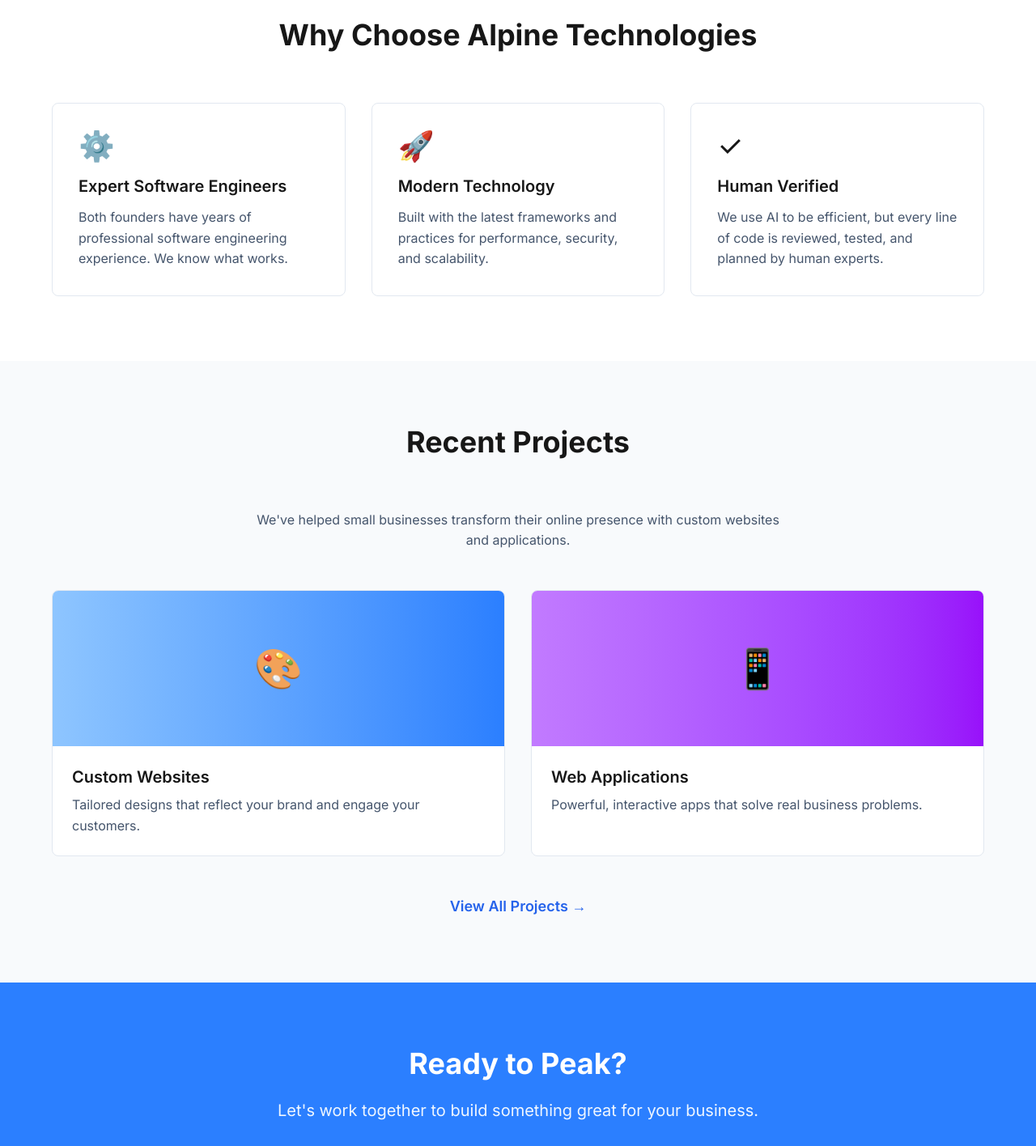
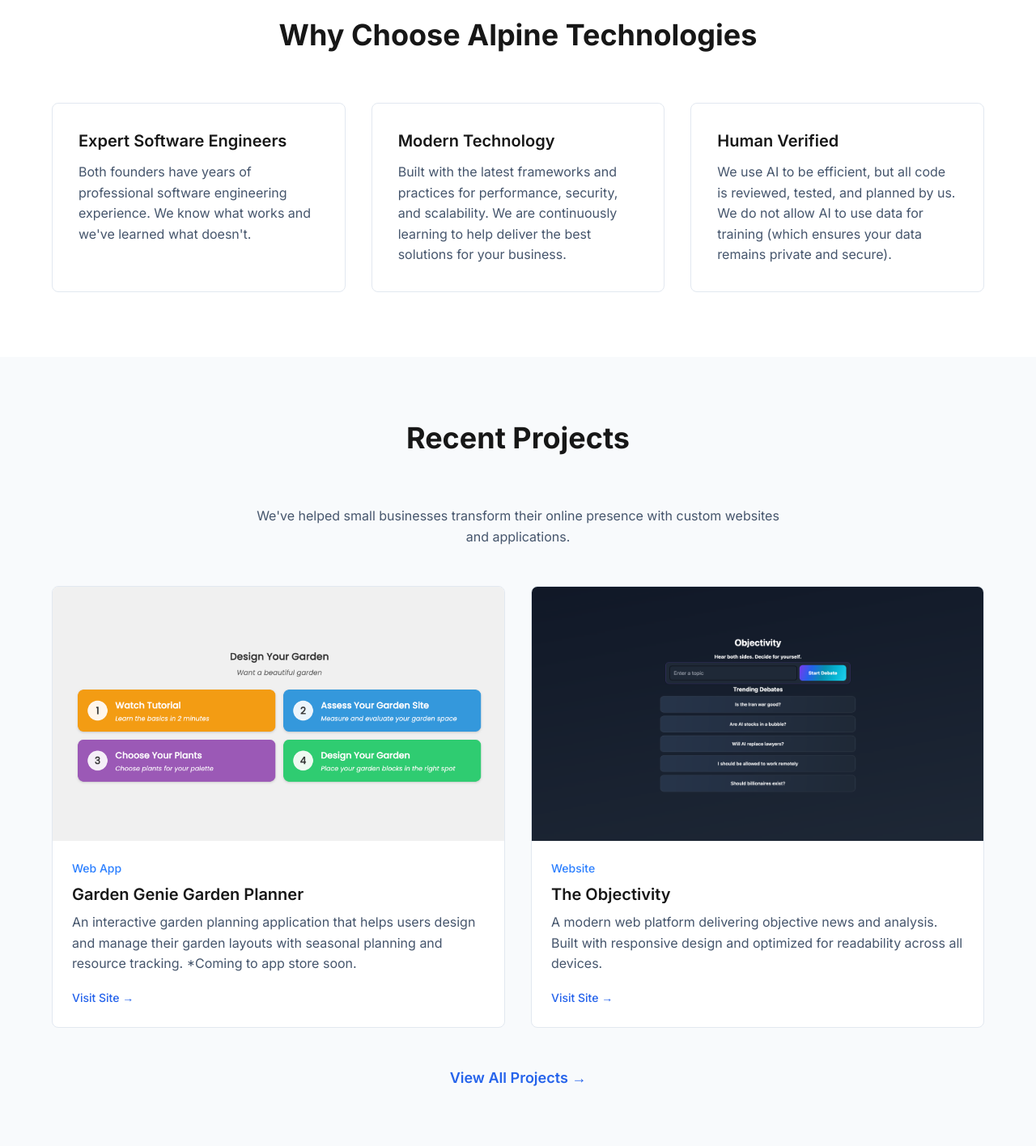
Before and after one commit to Alpine-Tech-Devs/alpine-technologies-llc, a Next.js app: page / in a window 1280 px wide. Shown: the part 850-2266 px from the top of the page at 81% size. Built offline with nearby package versions, Linux system fonts and the light colour scheme.

Commit message:
All pages reviewed but contact us

```diff
--- a/app/layout.tsx
+++ b/app/layout.tsx
@@ -29,11 +29,12 @@
   return (
     <html
       lang="en"
+      suppressHydrationWarning
       className={`${inter.variable} ${jetbrainsMono.variable} scroll-smooth`}
     >
       <body className="flex flex-col min-h-screen bg-white dark:bg-slate-950 text-slate-900 dark:text-slate-50">
         <Header />
-        <main className="flex-grow">{children}</main>
+        <main id="main-content" className="flex-grow">{children}</main>
         <Footer />
       </body>
     </html>
--- a/app/page.tsx
+++ b/app/page.tsx
@@ -1,7 +1,10 @@
 import Link from "next/link";
 import Image from "next/image";
+import { projects } from "@/data/projects";
 
 export default function Home() {
+  const recentProjects = projects;
+
   return (
     <div className="flex flex-col">
       {/* Hero Section */}
@@ -22,6 +25,7 @@
                     alt="Alpine Technologies Logo"
                     width={220}
                     height={220}
+                    sizes="(max-width: 640px) 106px, (max-width: 1024px) 170px, 192px"
                     className="w-2/3 h-2/3 object-contain"
                     priority
                   />
@@ -60,28 +64,25 @@
           <div className="grid grid-cols-1 md:grid-cols-3 gap-8">
             {/* Expert Engineers */}
             <div className="p-8 rounded-lg border border-slate-200 dark:border-slate-800 hover:shadow-lg dark:hover:shadow-slate-800/50 transition-shadow">
-              <div className="text-4xl mb-4">⚙️</div>
               <h3 className="text-xl font-semibold mb-3">Expert Software Engineers</h3>
               <p className="text-slate-600 dark:text-slate-400">
-                Both founders have years of professional software engineering experience. We know what works.
+                Both founders have years of professional software engineering experience. We know what works and we've learned what doesn't.
               </p>
             </div>
 
             {/* Modern Tech */}
             <div className="p-8 rounded-lg border border-slate-200 dark:border-slate-800 hover:shadow-lg dark:hover:shadow-slate-800/50 transition-shadow">
-              <div className="text-4xl mb-4">🚀</div>
               <h3 className="text-xl font-semibold mb-3">Modern Technology</h3>
               <p className="text-slate-600 dark:text-slate-400">
-                Built with the latest frameworks and practices for performance, security, and scalability.
+                Built with the latest frameworks and practices for performance, security, and scalability. We are continuously learning to help deliver the best solutions for your business.
               </p>
             </div>
 
             {/* Human Review */}
             <div className="p-8 rounded-lg border border-slate-200 dark:border-slate-800 hover:shadow-lg dark:hover:shadow-slate-800/50 transition-shadow">
-              <div className="text-4xl mb-4">✓</div>
               <h3 className="text-xl font-semibold mb-3">Human Verified</h3>
               <p className="text-slate-600 dark:text-slate-400">
-                We use AI to be efficient, but every line of code is reviewed, tested, and planned by human experts.
+                We use AI to be efficient, but all code is reviewed, tested, and planned by us. We do not allow AI to use data for training (which ensures your data remains private and secure).
               </p>
             </div>
           </div>
@@ -96,29 +97,39 @@
             We've helped small businesses transform their online presence with custom websites and applications.
           </p>
           <div className="grid grid-cols-1 md:grid-cols-2 gap-8 mb-12">
-            <div className="bg-white dark:bg-slate-800 rounded-lg overflow-hidden border border-slate-200 dark:border-slate-700 hover:shadow-lg transition-shadow">
-              <div className="h-48 bg-gradient-to-r from-blue-300 to-blue-500 flex items-center justify-center">
-                <span className="text-5xl">🎨</span>
+            {recentProjects.map((project) => (
+              <div
+                key={project.id}
+                className="bg-white dark:bg-slate-800 rounded-lg overflow-hidden border border-slate-200 dark:border-slate-700 hover:shadow-lg transition-shadow"
+              >
+                {project.image && (
+                  <div className="relative aspect-video bg-slate-100 dark:bg-slate-800">
+                    <Image
+                      src={project.image}
+                      alt={`${project.title} screenshot`}
+                      fill
+                      sizes="(max-width: 768px) 100vw, 50vw"
+                      className="w-full h-full object-cover"
+                    />
+                  </div>
+                )}
+                <div className="p-6">
+                  <p className="text-sm text-blue-500 dark:text-blue-300 font-medium mb-2">{project.category}</p>
+                  <h3 className="text-xl font-semibold mb-2">{project.title}</h3>
+                  <p className="text-slate-600 dark:text-slate-400 mb-4">{project.description}</p>
+                  {project.url && (
+                    <a
+                      href={project.url}
+                      target="_blank"
+                      rel="noopener noreferrer"
+                      className="inline-block text-sm text-blue-600 dark:text-blue-400 hover:underline font-medium"
+                    >
+                      Visit Site →
+                    </a>
+                  )}
+                </div>
               </div>
-              <div className="p-6">
-                <h3 className="text-xl font-semibold mb-2">Custom Websites</h3>
-                <p className="text-slate-600 dark:text-slate-400">
-                  Tailored designs that reflect your brand and engage your customers.
-                </p>
-              </div>
-            </div>
-
-            <div className="bg-white dark:bg-slate-800 rounded-lg overflow-hidden border border-slate-200 dark:border-slate-700 hover:shadow-lg transition-shadow">
-              <div className="h-48 bg-gradient-to-r from-purple-400 to-purple-600 flex items-center justify-center">
-                <span className="text-5xl">📱</span>
-              </div>
-              <div className="p-6">
-                <h3 className="text-xl font-semibold mb-2">Web Applications</h3>
-                <p className="text-slate-600 dark:text-slate-400">
-                  Powerful, interactive apps that solve real business problems.
-                </p>
-              </div>
-            </div>
+            ))}
           </div>
 
           <div className="text-center">
--- a/app/projects/page.tsx
+++ b/app/projects/page.tsx
@@ -1,4 +1,6 @@
 import Link from "next/link";
+import Image from "next/image";
+import { projects } from "@/data/projects";
 
 export const metadata = {
   title: "Projects | Alpine Technologies LLC",
@@ -7,45 +9,6 @@
 };
 
 export default function Projects() {
-  const projects = [
-    {
-      id: 1,
-      title: "The Objectivity",
-      description:
-        "A modern web platform delivering objective news and analysis. Built with responsive design and optimized for readability across all devices.",
-      category: "Website",
-      tags: ["Next.js", "Tailwind CSS", "Responsive Design"],
-      icon: "📰",
-    },
-    {
-      id: 2,
-      title: "Colorblock Garden Planner",
-      description:
-        "An interactive garden planning application that helps users design and manage their garden layouts with seasonal planning and resource tracking.",
-      category: "Web App",
-      tags: ["React", "Tailwind CSS", "Firebase"],
-      icon: "🌱",
-    },
-    {
-      id: 3,
-      title: "Designed Aspirations",
-      description:
-        "A stunning design portfolio and brand showcase website that highlights creative work and connects designers with potential clients.",
-      category: "Website",
-      tags: ["Next.js", "Tailwind CSS", "Portfolio"],
-      icon: "🎨",
-    },
-    {
-      id: 4,
-      title: "Kindness Developmental Center Inc",
-      description:
-        "A comprehensive web platform for a developmental center featuring program information, enrollment management, and family resources.",
-      category: "Website",
-      tags: ["Next.js", "React", "Content Management"],
-      icon: "❤️",
-    },
-  ];
-
   return (
     <div className="flex flex-col">
       {/* Page Header */}
@@ -60,16 +23,26 @@
 
       {/* Projects Grid */}
       <section className="py-20 px-4 bg-white dark:bg-slate-950">
-        <div className="max-w-6xl mx-auto">
-          <div className="grid grid-cols-1 md:grid-cols-2 lg:grid-cols-3 gap-8">
+        <div className="max-w-4xl mx-auto">
+          <div className="grid grid-cols-1 md:grid-cols-2 gap-8">
             {projects.map((project) => (
               <div
                 key={project.id}
                 className="bg-white dark:bg-slate-900 rounded-lg border border-slate-200 dark:border-slate-800 overflow-hidden hover:shadow-lg dark:hover:shadow-slate-800/50 transition-shadow"
               >
                 {/* Icon/Image Area */}
-                <div className="h-48 bg-gradient-to-br from-slate-100 to-slate-200 dark:from-slate-800 dark:to-slate-700 flex items-center justify-center text-6xl">
-                  {project.icon}
+                <div className="relative aspect-video bg-gradient-to-br from-slate-100 to-slate-200 dark:from-slate-800 dark:to-slate-700 flex items-center justify-center text-6xl">
+                  {project.image ? (
+                    <Image
+                      src={project.image}
+                      alt={`${project.title} screenshot`}
+                      fill
+                      sizes="(max-width: 768px) 100vw, 50vw"
+                      className="w-full h-full object-cover"
+                    />
+                  ) : (
+                    project.icon
+                  )}
                 </div>
 
                 {/* Content */}
@@ -87,6 +60,17 @@
                     {project.description}
                   </p>
 
+                  {project.url && (
+                    <a
+                      href={project.url}
+                      target="_blank"
+                      rel="noopener noreferrer"
+                      className="inline-block text-sm text-blue-600 dark:text-blue-400 hover:underline font-medium mb-4"
+                    >
+                      Visit Site →
+                    </a>
+                  )}
+
                   {/* Tags */}
                   <div className="flex flex-wrap gap-2">
                     {project.tags.map((tag) => (
@@ -102,6 +86,10 @@
               </div>
             ))}
           </div>
+
+          <p className="text-center text-slate-600 dark:text-slate-400 mt-10 text-lg">
+            More coming soon...
+          </p>
         </div>
       </section>
 
--- a/components/Footer.tsx
+++ b/components/Footer.tsx
@@ -16,6 +16,7 @@
                 alt="Alpine Technologies Logo"
                 width={40}
                 height={40}
+                sizes="(max-width: 640px) 32px, 40px"
                 className="w-8 h-8 sm:w-10 sm:h-10 object-contain flex-shrink-0"
               />
               <h3 className="font-bold text-lg bg-gradient-to-r from-blue-500 to-slate-900 dark:from-blue-300 dark:to-slate-100 bg-clip-text text-transparent">Alpine Technologies LLC</h3>
--- a/components/Header.tsx
+++ b/components/Header.tsx
@@ -24,6 +24,7 @@
             alt="Alpine Technologies Logo"
             width={48}
             height={48}
+            sizes="(max-width: 640px) 40px, 48px"
             priority
             className="w-10 h-10 sm:w-12 sm:h-12 object-contain"
           />
--- /dev/null
+++ b/data/projects.ts
@@ -0,0 +1,35 @@
+export type Project = {
+  id: number;
+  title: string;
+  description: string;
+  category: "Website" | "Web App";
+  tags: string[];
+  icon: string;
+  url?: string;
+  image?: string;
+};
+
+export const projects: Project[] = [
+  {
+    id: 1,
+    title: "Garden Genie Garden Planner",
+    description:
+      "An interactive garden planning application that helps users design and manage their garden layouts with seasonal planning and resource tracking. *Coming to app store soon.",
+    category: "Web App",
+    tags: ["React", "Tailwind CSS", "Firebase"],
+    icon: "🌱",
+    url: "https://gardengeniedesign.com/",
+    image: "/gardengenie.png",
+  },
+  {
+    id: 2,
+    title: "The Objectivity",
+    description:
+      "A modern web platform delivering objective news and analysis. Built with responsive design and optimized for readability across all devices.",
+    category: "Website",
+    tags: ["Next.js", "Tailwind CSS", "Responsive Design"],
+    icon: "📰",
+    url: "https://theobjectivity.com/",
+    image: "/theobjectivity.png",
+  },
+];
```
Also changed, not shown: app/about/page.tsx (+15 -15 lines), app/api/contact/route.ts (added, +55 -0 lines), app/contact/page.tsx (+31 -6 lines), app/globals.css (+0 -16 lines), public/gardengenie.png (added), public/theobjectivity.png (added).
